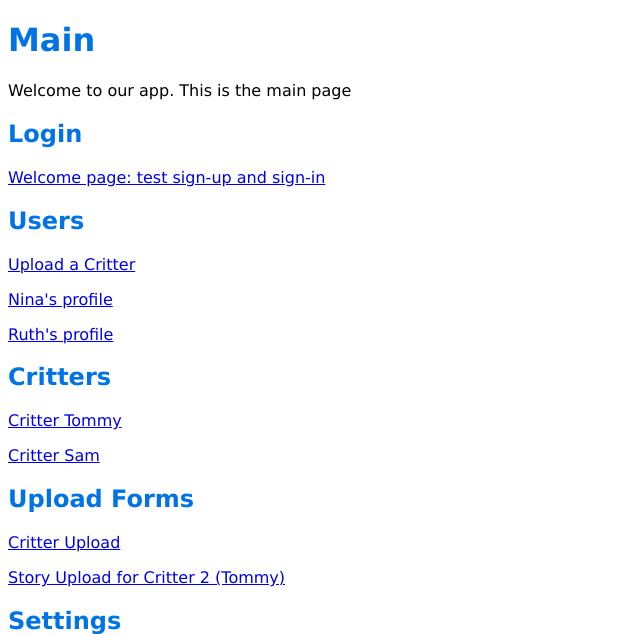
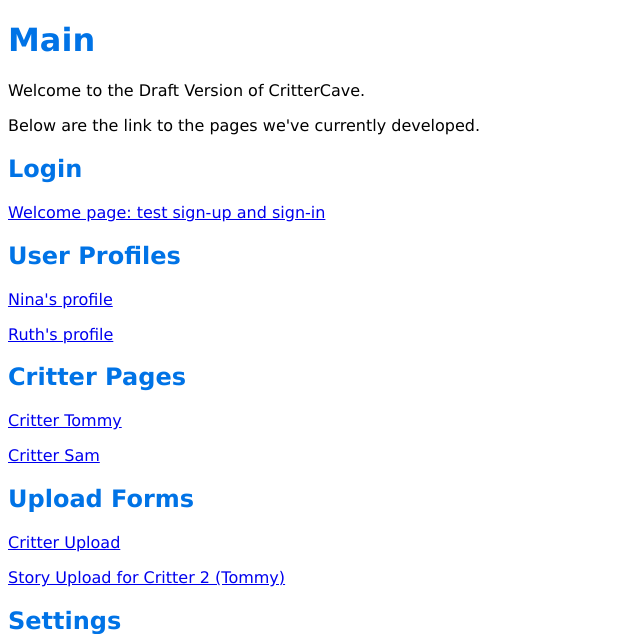
Before and after one commit to megdugan/CritterCave, a Flask app: page / in a window 1280 px wide. Shown: the part 81-715 px from the top of the page, without its empty margins (0-640 px from the left). Run offline with Flask 3, Linux system fonts and the light colour scheme.

Commit message:
Upload template fixes

```diff
--- a/templates/critter_upload.html
+++ b/templates/critter_upload.html
@@ -6,7 +6,7 @@
 
     <form method="post" action="" enctype="multipart/form-data">
 
-        <!-- Block: Critter Photo -->
+        <!-- Critter Photo -->
         <section class="settings-block">
             <h2>Upload Critter Photo</h2>
             <p class="block-subtitle">Choose an image to represent your critter.</p>
@@ -17,7 +17,7 @@
             </p>
         </section>
 
-        <!-- Block: Critter Information -->
+        <!-- Critter Information -->
         <section class="settings-block">
             <h2>Critter Information</h2>
             <p class="block-subtitle">Tell the world more about your critter.</p>
--- a/templates/main.html
+++ b/templates/main.html
@@ -6,17 +6,17 @@
 {% block main_content %}
 <h1>Main</h1>
 
-<p>Welcome to our app. This is the main page</p>
+<p>Welcome to the Draft Version of CritterCave.</p>
+<p>Below are the link to the pages we've currently developed.</p>
 
 <h2>Login</h2>
 <p><a href="{{ url_for('welcome') }}">Welcome page: test sign-up and sign-in</a></p>
 
-<h2>Users</h2>
-<p><a href="{{ url_for('critter_upload') }}">Upload a Critter</a></p>
+<h2>User Profiles</h2>
 <p><a href="{{ url_for('user_profile', uid=1) }}">Nina's profile</a></p>
 <p><a href="{{ url_for('user_profile', uid=3) }}">Ruth's profile</a></p>
 
-<h2>Critters</h2>
+<h2>Critter Pages</h2>
 <p><a href="{{ url_for('critter_page', cid=2) }}">Critter Tommy</a></p>
 <p><a href="{{ url_for('critter_page', cid=3) }}">Critter Sam</a></p>
 
@@ -28,5 +28,4 @@
 <p><a href="{{ url_for('settings', uid=1) }}">Settings for User 1 (Nina)</a></p>
 <p><a href="{{ url_for('settings', uid=2) }}">Settings for User 2 (Ruth)</a></p>
 
-
 {% endblock %}
--- a/templates/story_upload.html
+++ b/templates/story_upload.html
@@ -6,7 +6,7 @@
 
     <form method="post" action="">
 
-        <!-- Block: Story Writing -->
+        <!-- Story Writing -->
         <section class="settings-block">
             <h2>Story Details</h2>
             <p class="block-subtitle">Craft a tale worthy of your critter.</p>
```
